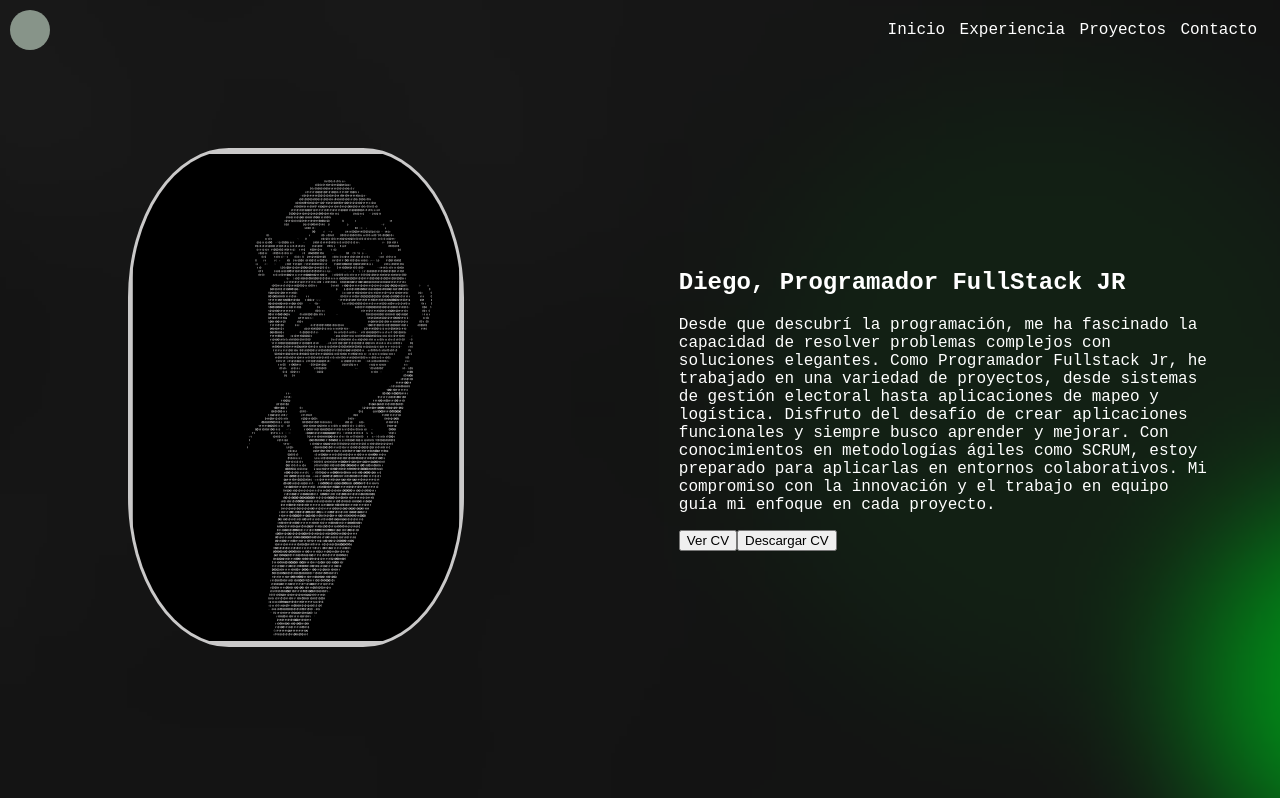
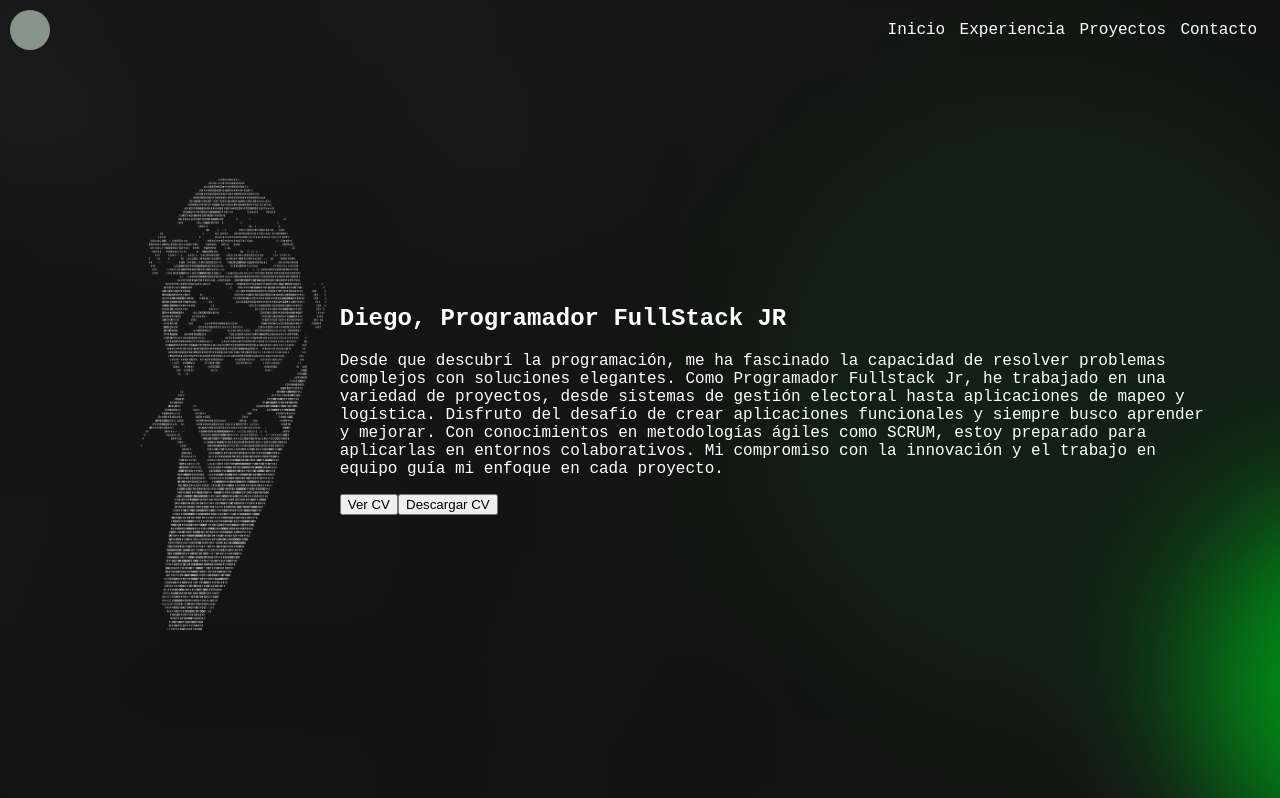
Before and after one commit to DiegoF23/porfolio2024, a React (Vite) app: page / in a window 1280 px wide. Shown: the top 798 px of the page. Built offline with nearby package versions, Linux system fonts and the light colour scheme.

Commit message:
Change of MainHome image

```diff
--- a/src/components/Main/MainHome/ImgBinario.jsx
+++ b/src/components/Main/MainHome/ImgBinario.jsx
@@ -1,6 +1,6 @@
 import React from "react";
 import '../../../css/Main/MainInicio/ImgBinario.css'
-import PerfilImg from '../../../assets/images/imgPerfil.svg'
+import PerfilImg from '../../../assets/images/imgPefil2.png'
 const ImgBinario = () => {
   return (
     <>
--- a/src/css/Main/MainInicio/ImgBinario.css
+++ b/src/css/Main/MainInicio/ImgBinario.css
@@ -1,9 +1,9 @@
 img{
 
-    width: 60%;
-    background-color:  rgb(202, 201, 201);
-    border-radius: 30%;
-    border: solid 3px rgb(202, 201, 201);
-
+    width: 100%;
 
 }
+
+.contenedorimg{
+
+}
```
Also changed, not shown: src/assets/images/imgPefil2.png (added).
